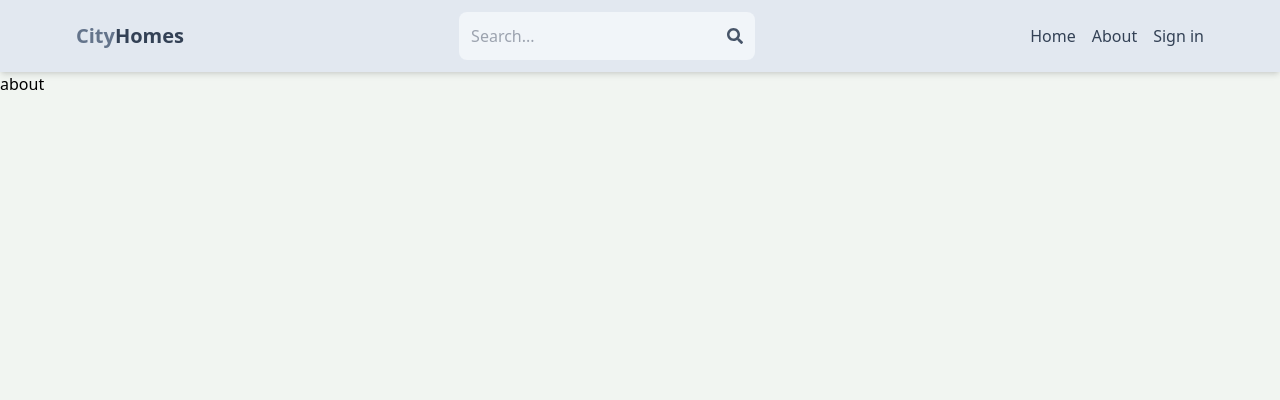
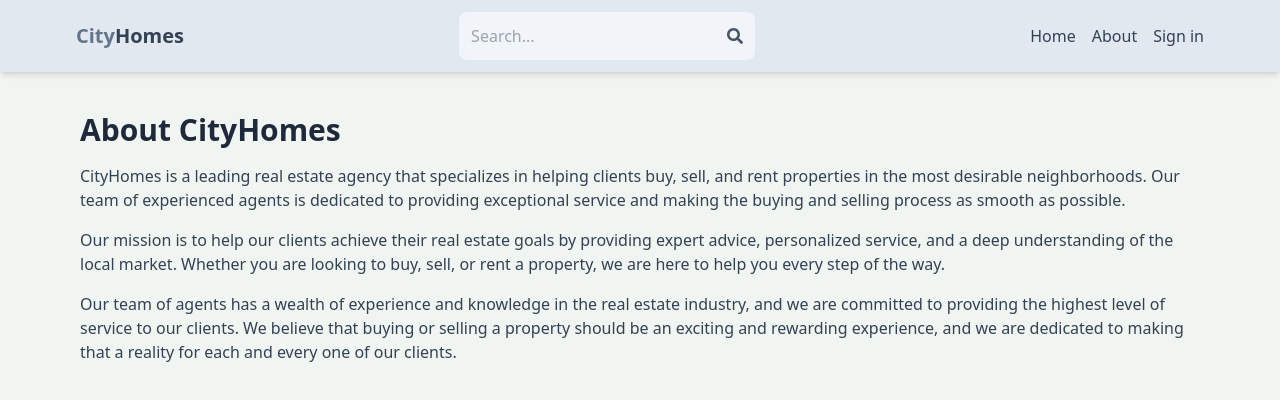
Before and after one commit to SanuliGehara/CityHomes, a React (Vite) app in the folder client/: page /about in a window 1280 px wide. Shown: the top 400 px of the page. Built offline with nearby package versions, Linux system fonts and the light colour scheme; no server answers.

Commit message:
complete about page

```diff
--- a/client/src/pages/About.jsx
+++ b/client/src/pages/About.jsx
@@ -1,5 +1,31 @@
 import React from "react";
 
 export default function About() {
-  return <div>about</div>;
+  return (
+    <div className="py-10 px-4 max-w-6xl mx-auto">
+      <h1 className="text-3xl font-bold mb-4 text-slate-800">
+        About CityHomes
+      </h1>
+      <p className="mb-4 text-slate-700">
+        CityHomes is a leading real estate agency that specializes in helping
+        clients buy, sell, and rent properties in the most desirable
+        neighborhoods. Our team of experienced agents is dedicated to providing
+        exceptional service and making the buying and selling process as smooth
+        as possible.
+      </p>
+      <p className="mb-4 text-slate-700">
+        Our mission is to help our clients achieve their real estate goals by
+        providing expert advice, personalized service, and a deep understanding
+        of the local market. Whether you are looking to buy, sell, or rent a
+        property, we are here to help you every step of the way.
+      </p>
+      <p className="mb-4 text-slate-700">
+        Our team of agents has a wealth of experience and knowledge in the real
+        estate industry, and we are committed to providing the highest level of
+        service to our clients. We believe that buying or selling a property
+        should be an exciting and rewarding experience, and we are dedicated to
+        making that a reality for each and every one of our clients.
+      </p>
+    </div>
+  );
 }
```
